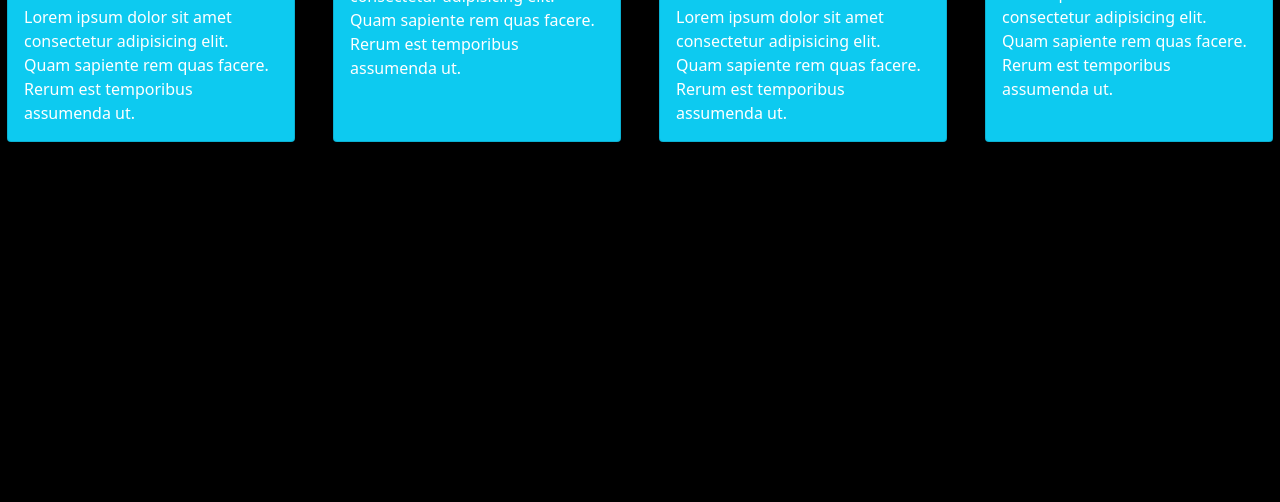
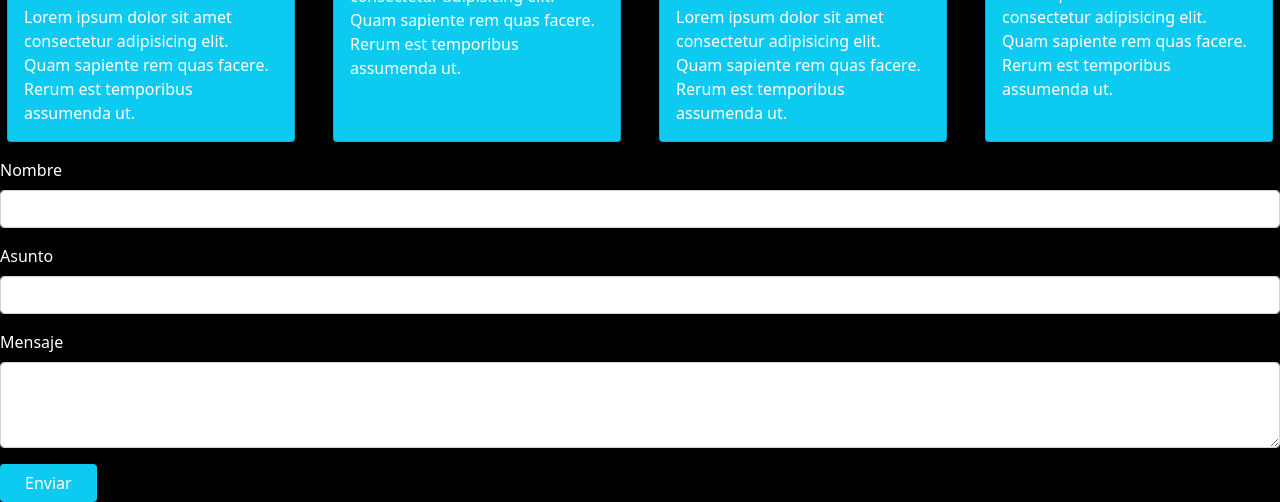
Before and after one commit to marlen713/ViajesChile, a plain HTML site: page index.html in a window 1280 px wide. Shown: the part 1819-2321 px from the top of the page. Before the commit the page ends 1977 px from the top, so only its background shows below. Drawn offline with nearby package versions, Linux system fonts and the light colour scheme.

Commit message:
Agregando el formulario

```diff
--- a/assets/js/script.js
+++ b/assets/js/script.js
@@ -0,0 +1,4 @@
+var tooltipTriggerList = [].slice.call(document.querySelectorAll('[data-bs-toggle="tooltip"]'));
+var tooltipList = tooltipTriggerList.map(function (tooltipTriggerEl) {
+    return new bootstrap.Tooltip(tooltipTriggerEl)
+});
--- a/index.html
+++ b/index.html
@@ -137,7 +137,25 @@
         </div>
       </div>
     </div>
+<!-- AQUI COMIENZA MI FORMULARIO -->
+    <form>
+      <div class="mb-3">
+        <label for="formGroupExampleInput" class="form-label">Nombre</label>
+        <input type="text" class="form-control" id="formGroupExampleInput" data-bs-toggle="tooltip" data-bs-placement="top" title="Escribe tu nombre" placeholder="">
+      </div>
+      <div class="mb-3">
+        <label for="formGroupExampleInput2" class="form-label">Asunto</label>
+        <input type="text" class="form-control" id="formGroupExampleInput2" data-bs-toggle="tooltip" data-bs-placement="top" title="Escribe el asunto" placeholder="">
+      </div>
 
+      <div class="mb-3">
+        <label for="exampleFormControlTextarea1" class="form-label">Mensaje</label>
+        <textarea class="form-control" id="exampleFormControlTextarea1" data-bs-toggle="tooltip" data-bs-placement="top" title="Escribe el mensaje" rows="3"></textarea>
+      </div>
+
+
+  <button type="submit" class="btn bg-info text-white px-4">Enviar</button>
+</form>
 
 
 
```
